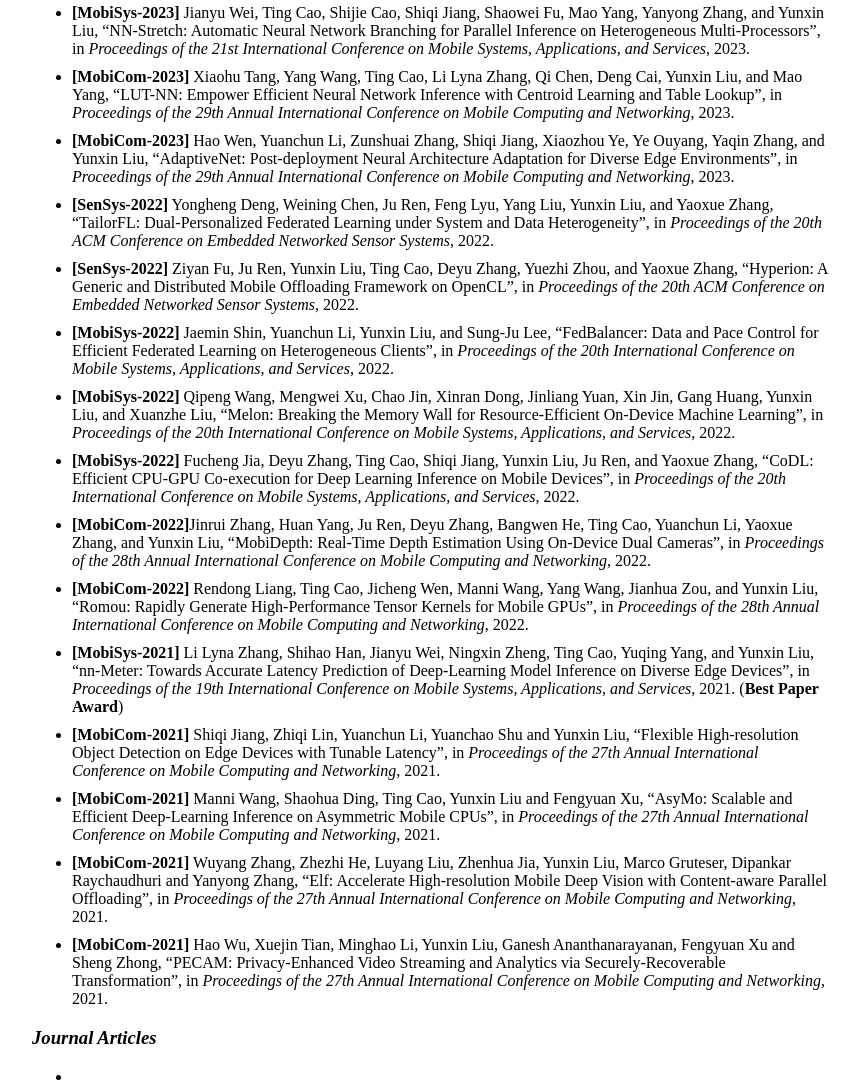
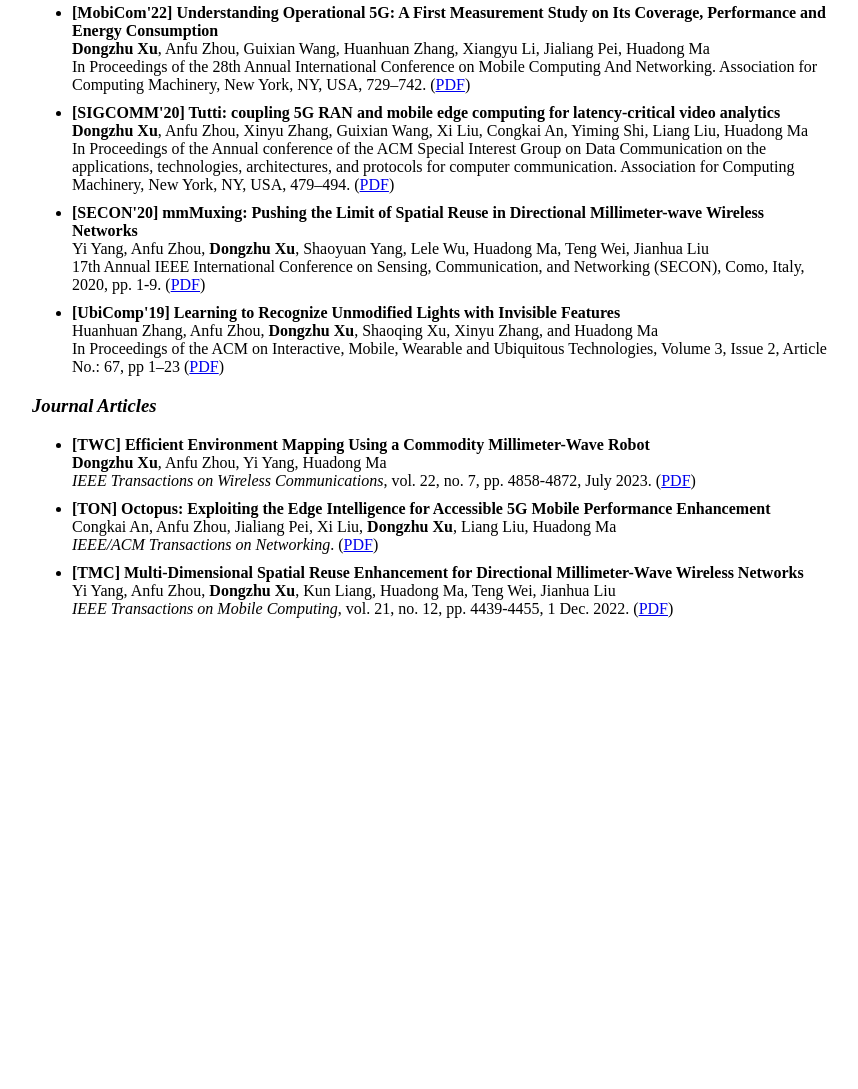
Before and after one commit to DongzhuXu/dzxu, a plain HTML site: page index.html in a window 1280 px wide. Shown: the part 951-2040 px from the top of the page, without its empty margins (208-1066 px from the left). After the commit the page ends 1593 px from the top, so only its background shows below. Drawn offline with Linux system fonts and the light colour scheme.

Commit message:
Update index.html

```diff
--- a/index.html
+++ b/index.html
@@ -68,26 +68,46 @@
 <h3><b><i>Conference Papers</i></b></h3>
 
 <ul>
-	<li><strong>[MobiSys-2023]</strong> Jianyu Wei, Ting Cao, Shijie Cao, Shiqi Jiang, Shaowei Fu, Mao Yang, Yanyong Zhang, and Yunxin Liu, “NN-Stretch: Automatic Neural Network Branching for Parallel Inference on Heterogeneous Multi-Processors”, in <em>Proceedings of the 21st International Conference on Mobile Systems, Applications, and Services</em>, 2023.</li>
-<li><strong>[MobiCom-2023]</strong> Xiaohu Tang, Yang Wang, Ting Cao, Li Lyna Zhang, Qi Chen, Deng Cai, Yunxin Liu, and Mao Yang, “LUT-NN: Empower Efficient Neural Network Inference with Centroid Learning and Table Lookup”, in <em>Proceedings of the 29th Annual International Conference on Mobile Computing and Networking</em>, 2023.</li>
-	<li><strong>[MobiCom-2023]</strong> Hao Wen, Yuanchun Li, Zunshuai Zhang, Shiqi Jiang, Xiaozhou Ye, Ye Ouyang, Yaqin Zhang, and Yunxin Liu, “AdaptiveNet: Post-deployment Neural Architecture Adaptation for Diverse Edge Environments”, in <em>Proceedings of the 29th Annual International Conference on Mobile Computing and Networking</em>, 2023.</li>
-	<li><strong>[SenSys-2022]</strong> Yongheng Deng, Weining Chen, Ju Ren, Feng Lyu, Yang Liu, Yunxin Liu, and Yaoxue Zhang, “TailorFL: Dual-Personalized Federated Learning under System and Data Heterogeneity”, in <em>Proceedings of the 20th ACM Conference on Embedded Networked Sensor Systems</em>, 2022. </li>
-	<li><strong>[SenSys-2022]</strong> Ziyan Fu, Ju Ren, Yunxin Liu, Ting Cao, Deyu Zhang, Yuezhi Zhou, and Yaoxue Zhang, “Hyperion: A Generic and Distributed Mobile Offloading Framework on OpenCL”, in <em>Proceedings of the 20th ACM Conference on Embedded Networked Sensor Systems</em>, 2022. </li>
-	<li><strong>[MobiSys-2022]</strong> Jaemin Shin, Yuanchun Li, Yunxin Liu, and Sung-Ju Lee, “FedBalancer: Data and Pace Control for Efficient Federated Learning on Heterogeneous Clients”, in <em>Proceedings of the 20th International Conference on Mobile Systems, Applications, and Services</em>, 2022. </li>
-	<li><strong>[MobiSys-2022]</strong> Qipeng Wang, Mengwei Xu, Chao Jin, Xinran Dong, Jinliang Yuan, Xin Jin, Gang Huang, Yunxin Liu, and Xuanzhe Liu, “Melon: Breaking the Memory Wall for Resource-Efficient On-Device Machine Learning”, in <em>Proceedings of the 20th International Conference on Mobile Systems, Applications, and Services</em>, 2022. </li>
-	<li><strong>[MobiSys-2022]</strong> Fucheng Jia, Deyu Zhang, Ting Cao, Shiqi Jiang, Yunxin Liu, Ju Ren, and Yaoxue Zhang, “CoDL: Efficient CPU-GPU Co-execution for Deep Learning Inference on Mobile Devices”, in <em>Proceedings of the 20th International Conference on Mobile Systems, Applications, and Services</em>, 2022. </li>
-	<li><strong>[MobiCom-2022]</strong>Jinrui Zhang, Huan Yang, Ju Ren, Deyu Zhang, Bangwen He, Ting Cao, Yuanchun Li, Yaoxue Zhang, and Yunxin Liu, “MobiDepth: Real-Time Depth Estimation Using On-Device Dual Cameras”, in <em>Proceedings of the 28th Annual International Conference on Mobile Computing and Networking</em>, 2022.</li>
-	<li><strong>[MobiCom-2022]</strong> Rendong Liang, Ting Cao, Jicheng Wen, Manni Wang, Yang Wang, Jianhua Zou, and Yunxin Liu, “Romou: Rapidly Generate High-Performance Tensor Kernels for Mobile GPUs”, in <em>Proceedings of the 28th Annual International Conference on Mobile Computing and Networking</em>, 2022.</li>
-	<li><strong>[MobiSys-2021]</strong> Li Lyna Zhang, Shihao Han, Jianyu Wei, Ningxin Zheng, Ting Cao, Yuqing Yang, and Yunxin Liu, “nn-Meter: Towards Accurate Latency Prediction of Deep-Learning Model Inference on Diverse Edge Devices”, in <em>Proceedings of </em><em>the 19th International Conference on Mobile Systems, Applications, and Services</em>, 2021. (<strong>Best Paper Award</strong>)</li>
-	<li><strong>[MobiCom-2021]</strong> Shiqi Jiang, Zhiqi Lin, Yuanchun Li, Yuanchao Shu and Yunxin Liu, “Flexible High-resolution Object Detection on Edge Devices with Tunable Latency”, in <em>Proceedings of the 27th Annual International Conference on Mobile Computing and Networking</em>, 2021.</li>
-<li><strong>[MobiCom-2021]</strong> Manni Wang, Shaohua Ding, Ting Cao, Yunxin Liu and Fengyuan Xu, “AsyMo: Scalable and Efficient Deep-Learning Inference on Asymmetric Mobile CPUs”, in <em>Proceedings of the 27th Annual International Conference on Mobile Computing and Networking</em>, 2021.</li>
-<li><strong>[MobiCom-2021]</strong> Wuyang Zhang, Zhezhi He, Luyang Liu, Zhenhua Jia, Yunxin Liu, Marco Gruteser, Dipankar Raychaudhuri and Yanyong Zhang, “Elf: Accelerate High-resolution Mobile Deep Vision with Content-aware Parallel Offloading”, in <em>Proceedings of the 27th Annual International Conference on Mobile Computing and Networking</em>, 2021.</li>
-<li><strong>[MobiCom-2021]</strong> Hao Wu, Xuejin Tian, Minghao Li, Yunxin Liu, Ganesh Ananthanarayanan, Fengyuan Xu and Sheng Zhong, “PECAM: Privacy-Enhanced Video Streaming and Analytics via Securely-Recoverable Transformation”, in <em>Proceedings of the 27th Annual International Conference on Mobile Computing and Networking</em>, 2021.</li>
+	<li><strong>[MobiCom'22] Understanding Operational 5G: A First Measurement Study on Its Coverage, Performance and Energy
+Consumption</strong> <br/>
+		<b>Dongzhu Xu</b>, Anfu Zhou, Guixian Wang, Huanhuan Zhang, Xiangyu Li, Jialiang Pei, Huadong Ma<br/>
+		In Proceedings of the 28th Annual International Conference on Mobile Computing And Networking.
+		Association for Computing Machinery, New York, NY, USA, 729–742. (<a href="https://doi.org/10.1145/3495243.3560538">PDF</a>)
+	</li>
+	<li><strong>[SIGCOMM'20] Tutti: coupling 5G RAN and mobile edge computing for latency-critical video analytics</strong> <br/>
+		<b>Dongzhu Xu</b>, Anfu Zhou, Xinyu Zhang, Guixian Wang, Xi Liu, Congkai An, Yiming Shi, Liang Liu, Huadong Ma<br/>
+		In Proceedings of the Annual conference of the ACM Special Interest Group on Data Communication on the applications, technologies, architectures, and protocols for computer communication.
+		Association for Computing Machinery, New York, NY, USA, 479–494. (<a href="https://doi.org/10.1145/3387514.3405882">PDF</a>)
+	</li>
+	<li><strong>[SECON'20] mmMuxing: Pushing the Limit of Spatial Reuse in Directional Millimeter-wave Wireless Networks</strong> <br/>
+		Yi Yang, Anfu Zhou, <b>Dongzhu Xu</b>, Shaoyuan Yang, Lele Wu, Huadong Ma, Teng Wei, Jianhua Liu<br/>
+		17th Annual IEEE International Conference on Sensing, Communication, and Networking (SECON), Como, Italy, 2020, pp. 1-9.
+		 (<a href="10.1109/SECON48991.2020.9158423">PDF</a>)
+	</li>
+	<li><strong>[UbiComp'19] Learning to Recognize Unmodified Lights with Invisible Features</strong> <br/>
+		Huanhuan Zhang, Anfu Zhou, <b>Dongzhu Xu</b>, Shaoqing Xu, Xinyu Zhang, and Huadong Ma<br/>
+		In Proceedings of the ACM on Interactive, Mobile, Wearable and Ubiquitous Technologies, Volume 3, Issue 2, Article No.: 67, pp 1–23
+		 (<a href="https://doi.org/10.1145/3328938">PDF</a>)
+	</li>
 </ul>
 
 <h3><i><b>Journal Articles</i></b></h3>
 <ul>
-	<li></li>
+	<li><strong>[TWC] Efficient Environment Mapping Using a Commodity Millimeter-Wave Robot</strong> <br/>
+		<b>Dongzhu Xu</b>, Anfu Zhou, Yi Yang, Huadong Ma<br/>
+		<i>IEEE Transactions on Wireless Communications</i>, vol. 22, no. 7, pp. 4858-4872, July 2023.
+		 (<a href="https://doi.org/10.1109/TWC.2022.3229661">PDF</a>)
+	</li>
+	<li><strong>[TON] Octopus: Exploiting the Edge Intelligence for Accessible 5G Mobile Performance Enhancement</strong> <br/>
+		Congkai An, Anfu Zhou, Jialiang Pei, Xi Liu, <b>Dongzhu Xu</b>, Liang Liu, Huadong Ma<br/>
+		<i>IEEE/ACM Transactions on Networking</i>.
+		 (<a href="https://doi.org/10.1109/TNET.2022.3224369">PDF</a>)
+	</li>
+	<li><strong>[TMC] Multi-Dimensional Spatial Reuse Enhancement for Directional Millimeter-Wave Wireless Networks</strong> <br/>
+		Yi Yang, Anfu Zhou, <b>Dongzhu Xu</b>, Kun Liang, Huadong Ma, Teng Wei, Jianhua Liu<br/>
+		<i>IEEE Transactions on Mobile Computing</i>, vol. 21, no. 12, pp. 4439-4455, 1 Dec. 2022.
+		 (<a href="https://doi.org/10.1109/TMC.2021.3082209">PDF</a>)
+	</li>
 </ul>
 <!--
 <h2>Selected services</h2> (<a href="services.html">more</a>)
```
